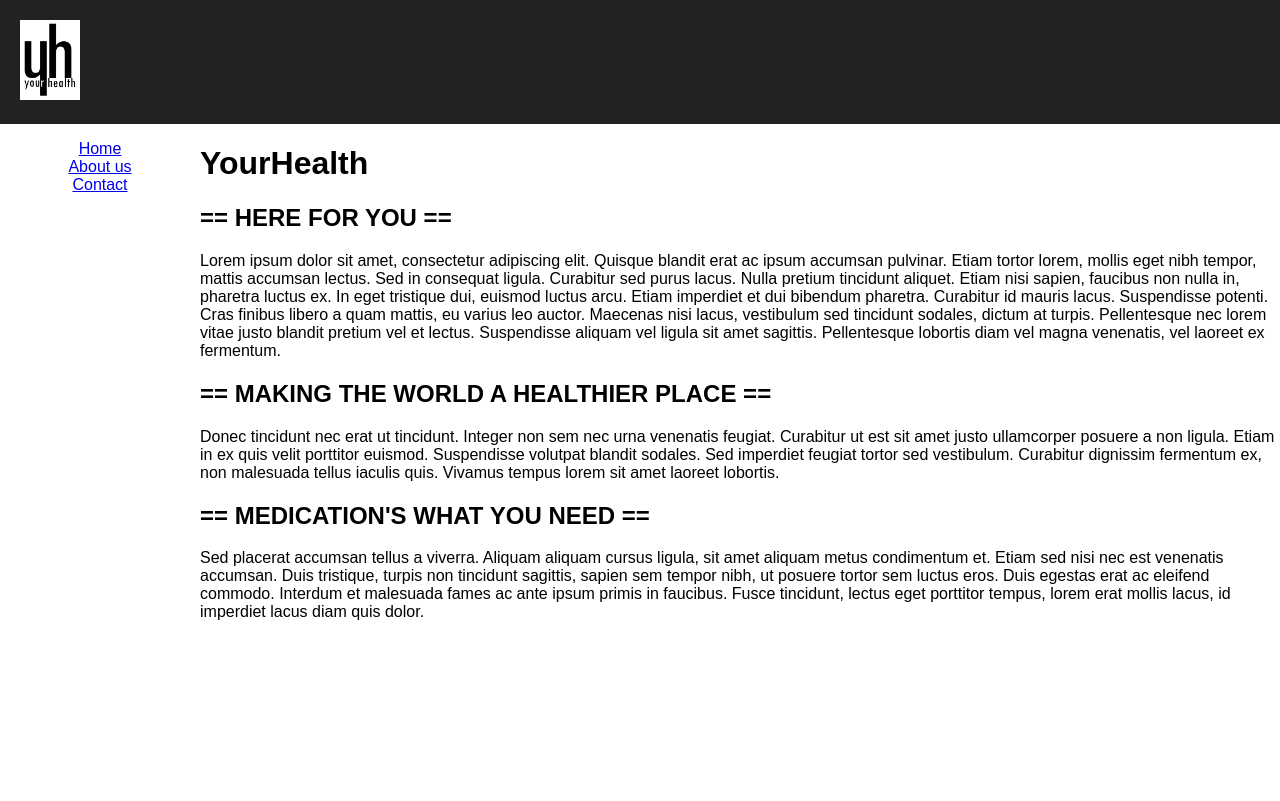
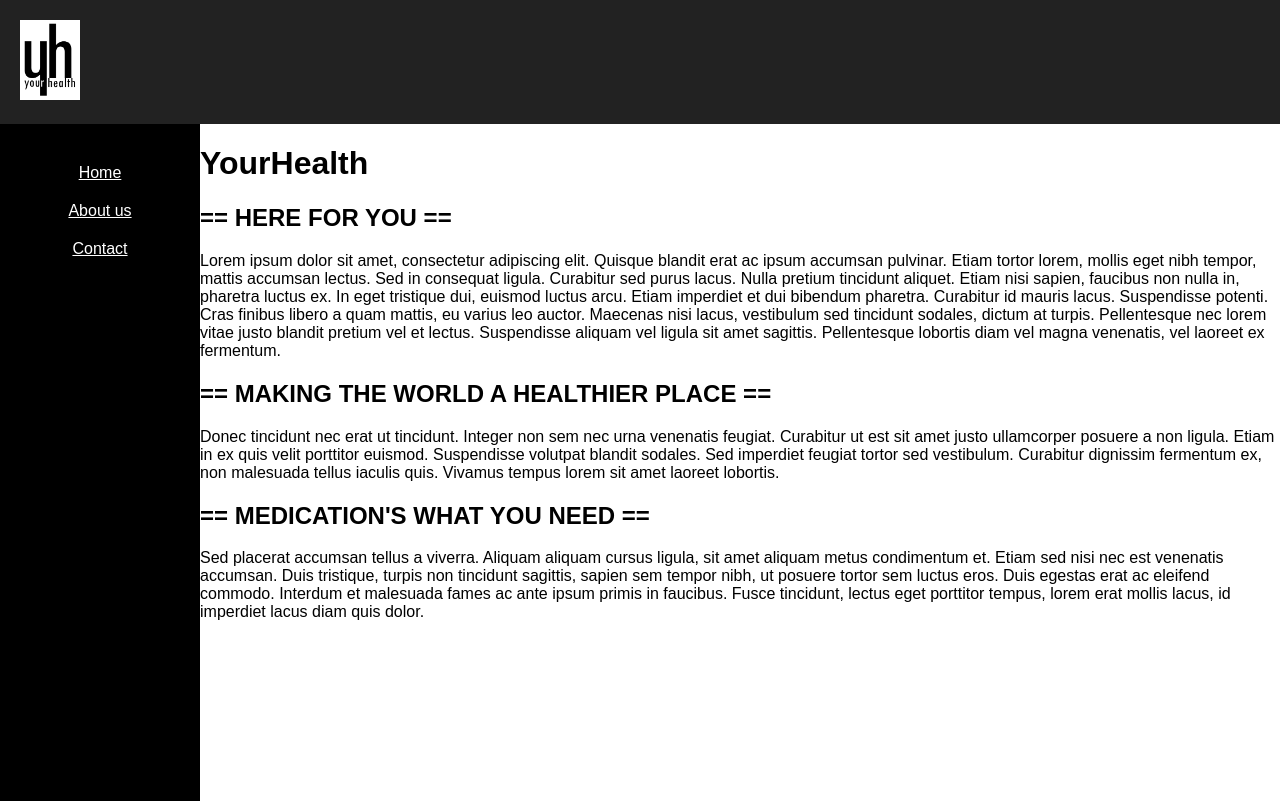
Before and after one commit to humzahash01/Your-Health, a React (Create React App) app: page / in a window 1280 px wide. Built offline with nearby package versions, Linux system fonts and the light colour scheme.

Commit message:
feat: Adjust styling of nav elements

```diff
--- a/src/App.css
+++ b/src/App.css
@@ -19,6 +19,20 @@
 nav {
   min-width: 200px;
   text-align: center;
+  background: #000;
+  min-height: calc(100vh - 123px);
+}
+
+nav a {
+  color: #fff;
+}
+
+nav ul {
+    margin-top: 40px;
+}
+
+nav li {
+    margin-bottom: 20px;
 }
 
 /* Form */
```
